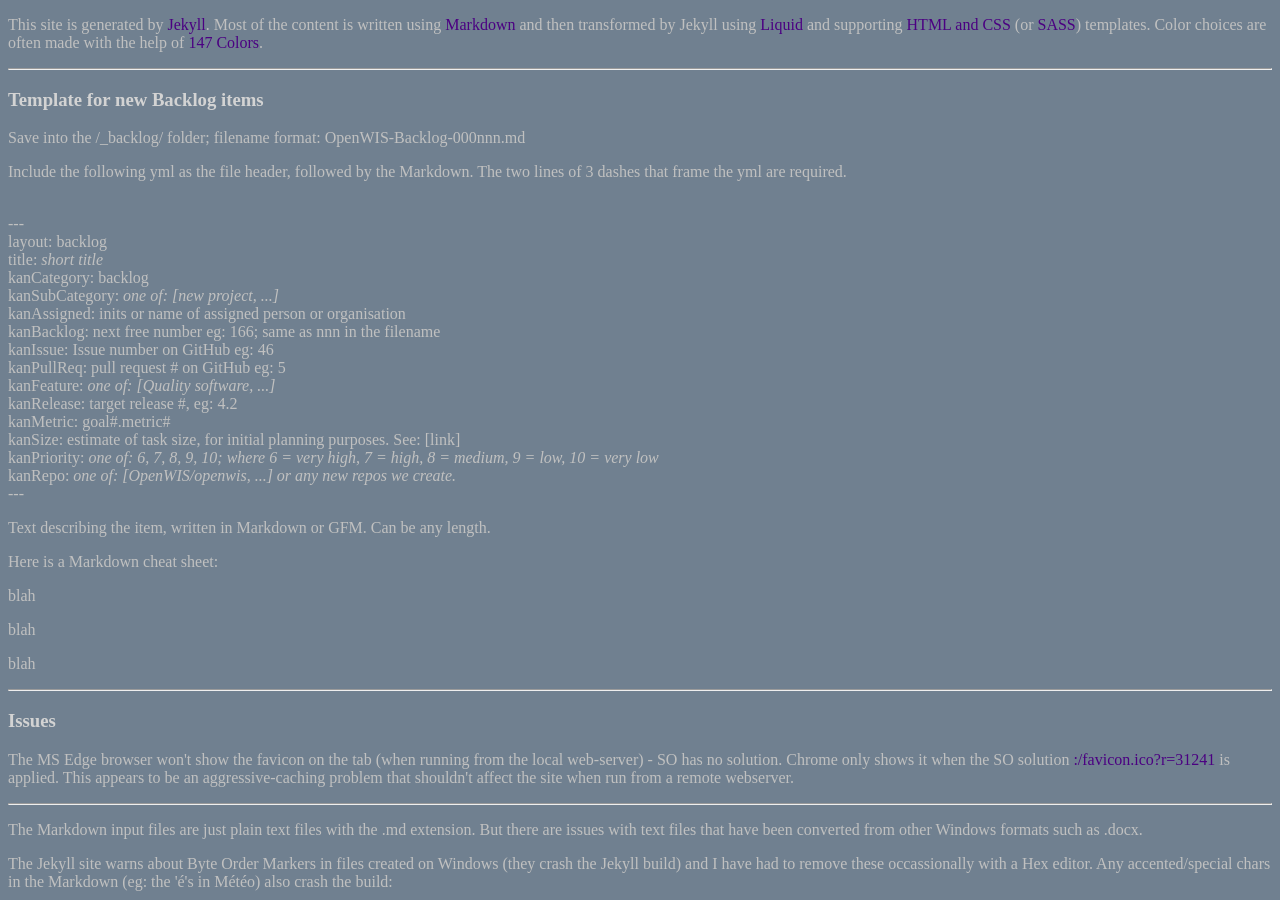
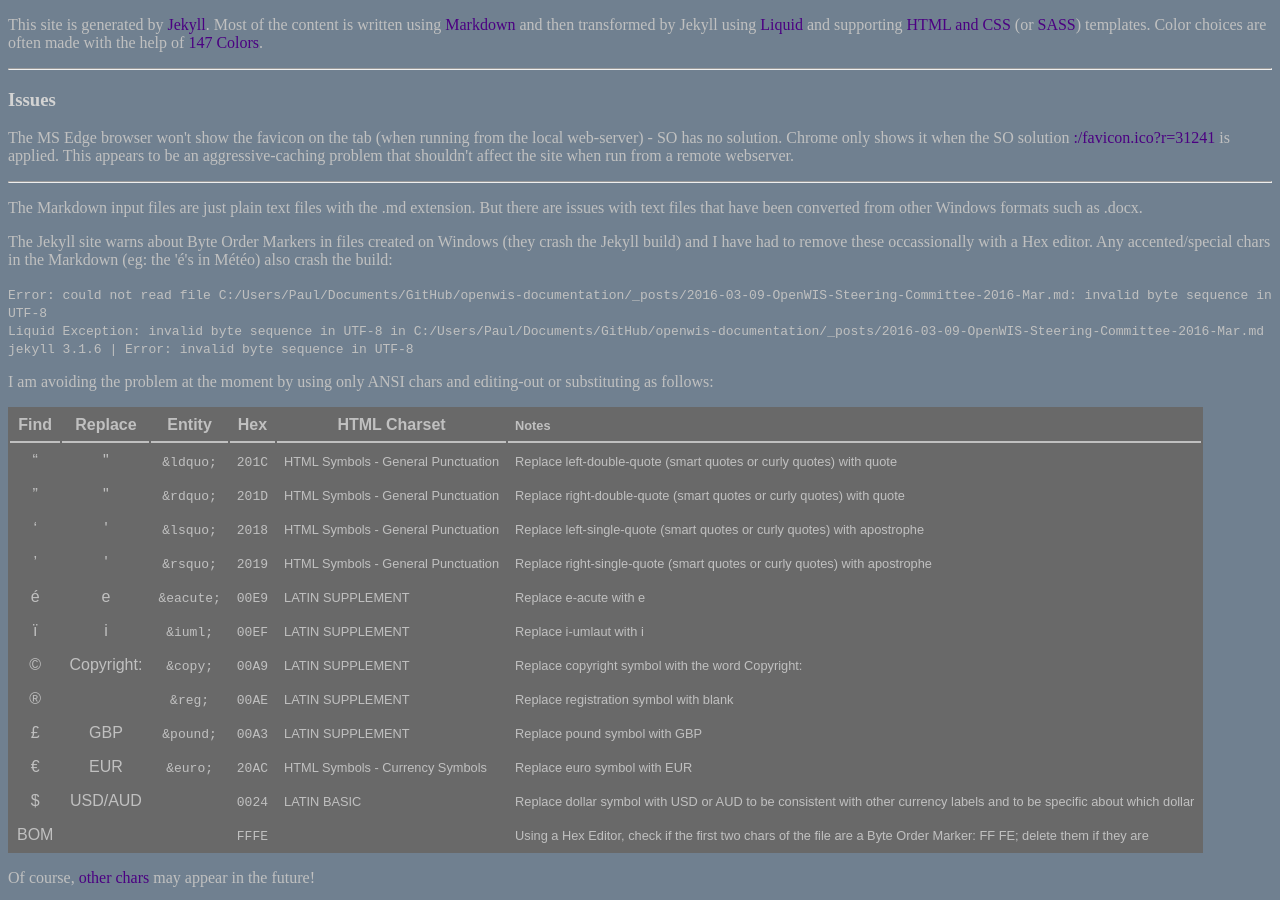
Before and after one commit to OpenWIS/openwis-documentation, a Jekyll site: the page site-maintenance.html, which Jekyll copies as it is, in a window 1280 px wide and 900 px high. Built offline with Jekyll 4.4.1, drawn with Linux system fonts in a browser that asks for light colours.

Commit message:
Site maintenance page update

```diff
--- a/site-maintenance.html
+++ b/site-maintenance.html
@@ -33,31 +33,6 @@
 					(or <a href="http://sass-lang.com/">SASS</a>) templates. Color choices are often made with the help of
 					<a href="http://www.colors.commutercreative.com/">147 Colors</a>.
 			</p>
-<hr />
-<h3>Template for new Backlog items</h3>
-<p>Save into the /_backlog/ folder; filename format: OpenWIS-Backlog-000nnn.md</p>
-<p>Include the following yml as the file header, followed by the Markdown.  The two lines of 3 dashes that frame the yml are required.</P>
-<br>---
-<br>layout: backlog
-<br>title: <em>short title</em>
-<br>kanCategory: backlog
-<br>kanSubCategory: <em>one of: [new project, ...]</em>
-<br>kanAssigned: inits or name of assigned person or organisation
-<br>kanBacklog: next free number eg: 166; same as nnn in the filename
-<br>kanIssue: Issue number on GitHub eg: 46
-<br>kanPullReq: pull request # on GitHub eg: 5
-<br>kanFeature: <em>one of: [Quality software, ...]</em>
-<br>kanRelease: target release #, eg: 4.2
-<br>kanMetric: goal#.metric#
-<br>kanSize: estimate of task size, for initial planning purposes. See: [link]
-<br>kanPriority: <em>one of: 6, 7, 8, 9, 10; where 6 = very high, 7 = high, 8 = medium, 9 = low, 10 = very low</em>
-<br>kanRepo: <em>one of: [OpenWIS/openwis, ...] or any new repos we create.</em>
-<br>---
-<p>Text describing the item, written in Markdown or GFM.  Can be any length.</p>
-Here is a Markdown cheat sheet:
-<p>blah</p>
-<p>blah</p>
-<p>blah</p>
 
 <hr />
 <h3>Issues</h3>
```
